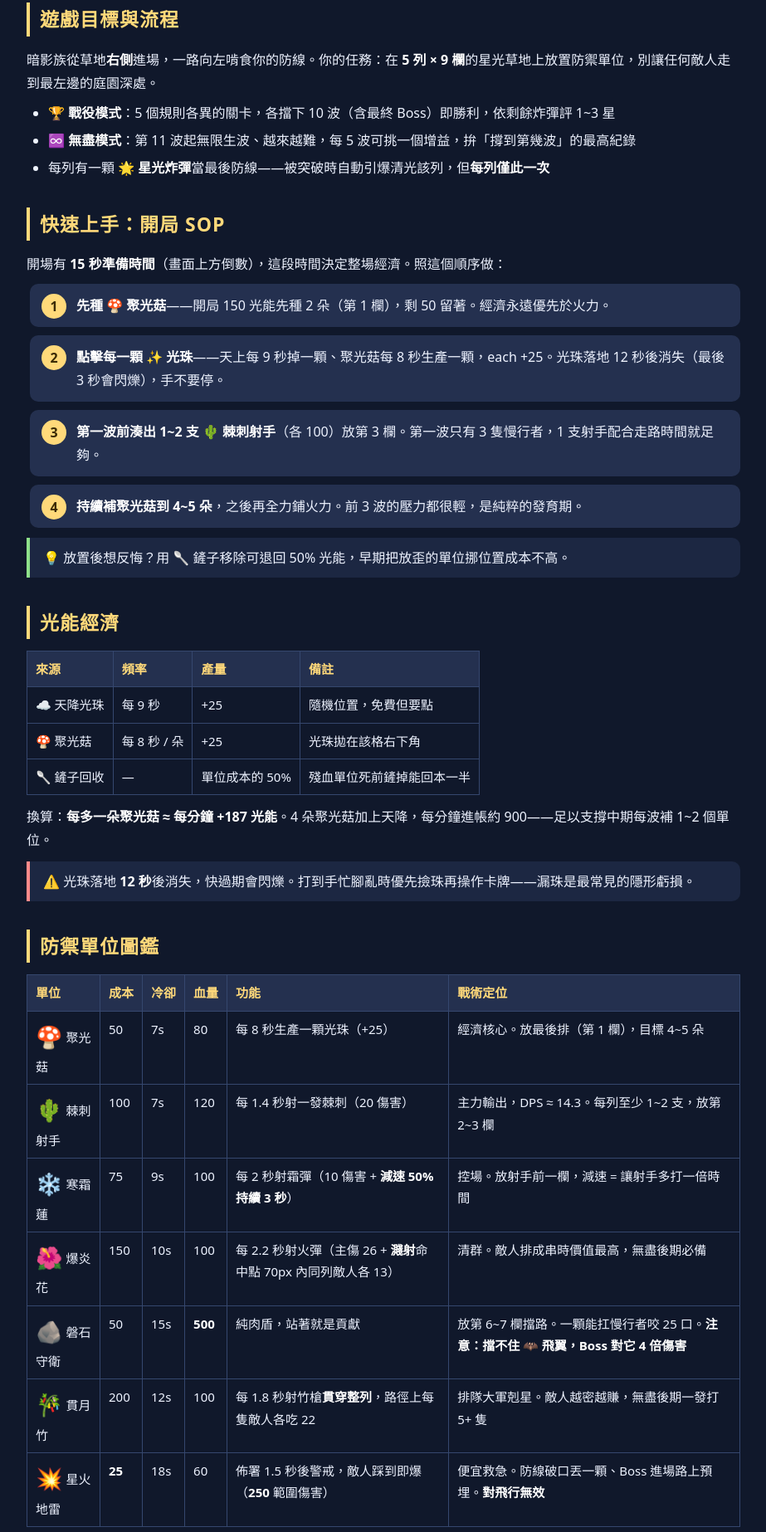
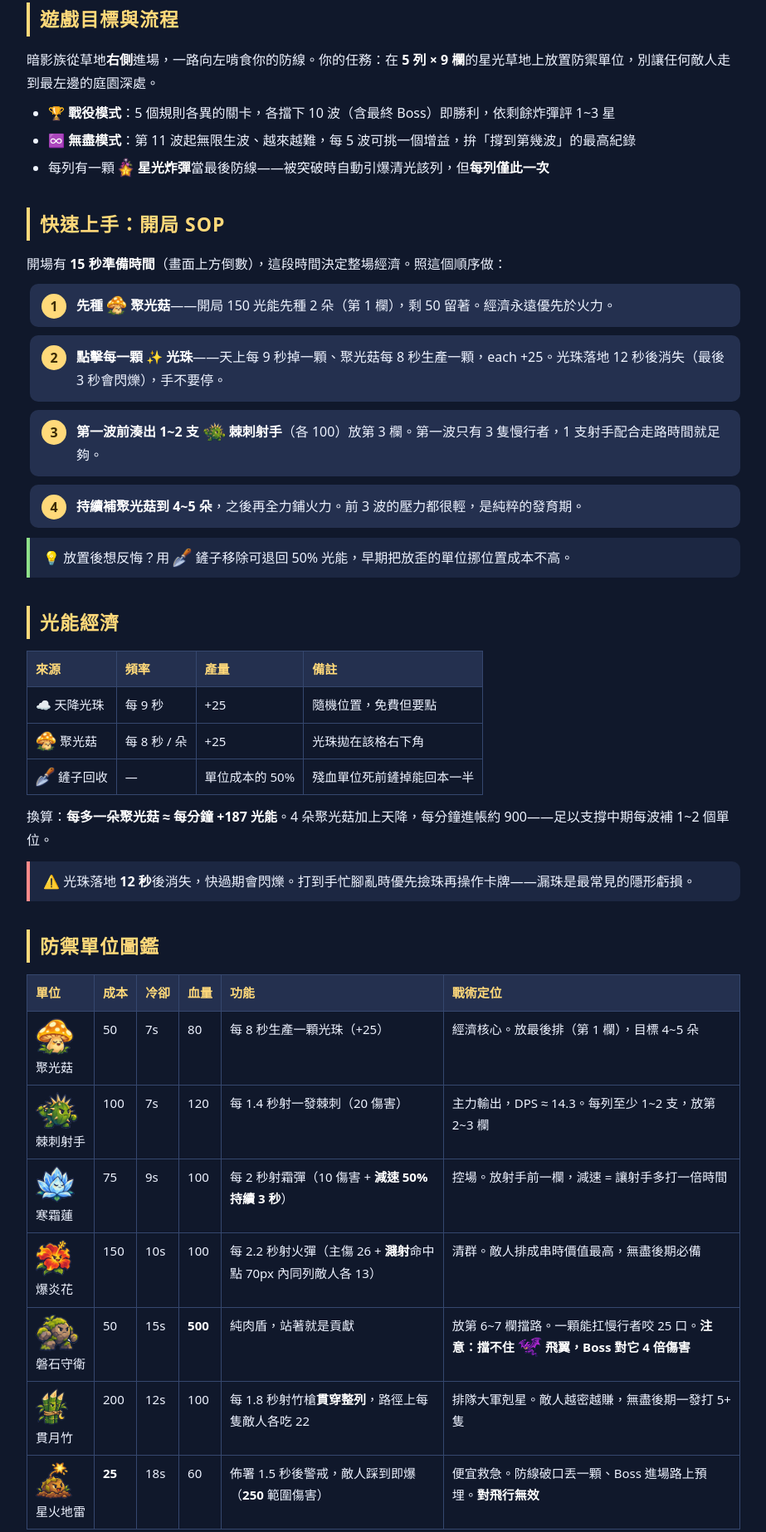
Before and after one commit to Ttingyu1123/lumen-garden, a plain HTML site: page manual.html in a window 1280 px wide. Shown: the part 603-2449 px from the top of the page at 83% size, without its empty margins (178-1101 px from the left). Drawn offline with Linux system fonts and the light colour scheme.

Commit message:
feat: 巨石改為冷藍立石，說明書與 README 換上角色圖
- rock.png 重生為無苔的符文立石，與長苔的磐石守衛區分
- manual.html：圖鑑與內文的角色 emoji 改用 img/sprites 圖檔
- README：單位/敵人表格改用角色圖，更新美術說明與檔案結構
- napkin：記錄角色圖三處使用點與巨石/守衛的對比要求

Co-Authored-By: Claude Fable 5.2 <noreply@anthropic.com>

```diff
--- a/js/config.js
+++ b/js/config.js
@@ -78,7 +78,7 @@ CONFIG.CANVAS_W = CONFIG.GRID_X * 2 + CONFIG.COLS * CONFIG.CELL_W; // 912
 CONFIG.CANVAS_H = CONFIG.GRID_Y * 2 + CONFIG.ROWS * CONFIG.CELL_H; // 528
 
 /* ------------------------------------------------------------
-   防禦單位資料表（全部原創命名 + emoji 美術）
+   防禦單位資料表（全部原創命名；角色圖在 img/sprites/，emoji 欄位是缺圖時的退路）
    type 欄位決定行為：producer / shooter / wall
    shooter 的投射物規格集中在 projectile 欄位
    ------------------------------------------------------------ */
--- a/manual.html
+++ b/manual.html
@@ -64,7 +64,9 @@
   .warn { border-left: 4px solid var(--red); background: var(--panel);
     border-radius: 0 10px 10px 0; padding: 10px 16px; margin: 12px 0; }
   .warn::before { content: "⚠️ "; }
-  .emoji-lg { font-size: 26px; vertical-align: -3px; margin-right: 4px; }
+  .sprite-lg { display: block; height: 44px; width: auto; margin-bottom: 2px; }
+  td:has(> .sprite-lg) { white-space: nowrap; }
+  .sprite-sm { height: 24px; width: auto; vertical-align: -6px; }
   footer { text-align: center; color: var(--dim); font-size: 13px; margin-top: 48px;
     border-top: 1px solid var(--line); padding-top: 20px; }
   footer a { color: var(--gold); }
@@ -105,7 +107,7 @@
   <ul>
     <li><strong>🏆 戰役模式</strong>：5 個規則各異的關卡，各擋下 10 波（含最終 Boss）即勝利，依剩餘炸彈評 1~3 星</li>
     <li><strong>♾️ 無盡模式</strong>：第 11 波起無限生波、越來越難，每 5 波可挑一個增益，拚「撐到第幾波」的最高紀錄</li>
-    <li>每列有一顆 🌟 <strong>星光炸彈</strong>當最後防線——被突破時自動引爆清光該列，但<strong>每列僅此一次</strong></li>
+    <li>每列有一顆 <img class="sprite-sm" src="img/sprites/star.png" alt=""> <strong>星光炸彈</strong>當最後防線——被突破時自動引爆清光該列，但<strong>每列僅此一次</strong></li>
   </ul>
 </section>
 
@@ -113,12 +115,12 @@
   <h2 class="sec">快速上手：開局 SOP</h2>
   <p>開場有 <strong>15 秒準備時間</strong>（畫面上方倒數），這段時間決定整場經濟。照這個順序做：</p>
   <ol class="steps big">
-    <li><strong>先種 🍄 聚光菇</strong>——開局 150 光能先種 2 朵（第 1 欄），剩 50 留著。經濟永遠優先於火力。</li>
+    <li><strong>先種 <img class="sprite-sm" src="img/sprites/unit-bloom.png" alt=""> 聚光菇</strong>——開局 150 光能先種 2 朵（第 1 欄），剩 50 留著。經濟永遠優先於火力。</li>
     <li><strong>點擊每一顆 ✨ 光珠</strong>——天上每 9 秒掉一顆、聚光菇每 8 秒生產一顆，each +25。光珠落地 12 秒後消失（最後 3 秒會閃爍），手不要停。</li>
-    <li><strong>第一波前湊出 1~2 支 🌵 棘刺射手</strong>（各 100）放第 3 欄。第一波只有 3 隻慢行者，1 支射手配合走路時間就足夠。</li>
+    <li><strong>第一波前湊出 1~2 支 <img class="sprite-sm" src="img/sprites/unit-thorn.png" alt=""> 棘刺射手</strong>（各 100）放第 3 欄。第一波只有 3 隻慢行者，1 支射手配合走路時間就足夠。</li>
     <li><strong>持續補聚光菇到 4~5 朵</strong>，之後再全力鋪火力。前 3 波的壓力都很輕，是純粹的發育期。</li>
   </ol>
-  <div class="tip">放置後想反悔？用 🥄 鏟子移除可退回 50% 光能，早期把放歪的單位挪位置成本不高。</div>
+  <div class="tip">放置後想反悔？用 <img class="sprite-sm" src="img/sprites/shovel.png" alt=""> 鏟子移除可退回 50% 光能，早期把放歪的單位挪位置成本不高。</div>
 </section>
 
 <section id="economy">
@@ -126,8 +128,8 @@
   <table>
     <tr><th>來源</th><th>頻率</th><th>產量</th><th>備註</th></tr>
     <tr><td>☁️ 天降光珠</td><td>每 9 秒</td><td>+25</td><td>隨機位置，免費但要點</td></tr>
-    <tr><td>🍄 聚光菇</td><td>每 8 秒 / 朵</td><td>+25</td><td>光珠拋在該格右下角</td></tr>
-    <tr><td>🥄 鏟子回收</td><td>—</td><td>單位成本的 50%</td><td>殘血單位死前鏟掉能回本一半</td></tr>
+    <tr><td><img class="sprite-sm" src="img/sprites/unit-bloom.png" alt=""> 聚光菇</td><td>每 8 秒 / 朵</td><td>+25</td><td>光珠拋在該格右下角</td></tr>
+    <tr><td><img class="sprite-sm" src="img/sprites/shovel.png" alt=""> 鏟子回收</td><td>—</td><td>單位成本的 50%</td><td>殘血單位死前鏟掉能回本一半</td></tr>
   </table>
   <p>換算：<strong>每多一朵聚光菇 ≈ 每分鐘 +187 光能</strong>。4 朵聚光菇加上天降，每分鐘進帳約 900——足以支撐中期每波補 1~2 個單位。</p>
   <div class="warn">光珠落地 <strong>12 秒</strong>後消失，快過期會閃爍。打到手忙腳亂時優先撿珠再操作卡牌——漏珠是最常見的隱形虧損。</div>
@@ -137,13 +139,13 @@
   <h2 class="sec">防禦單位圖鑑</h2>
   <table>
     <tr><th>單位</th><th>成本</th><th>冷卻</th><th>血量</th><th>功能</th><th>戰術定位</th></tr>
-    <tr><td><span class="emoji-lg">🍄</span>聚光菇</td><td>50</td><td>7s</td><td>80</td><td>每 8 秒生產一顆光珠（+25）</td><td>經濟核心。放最後排（第 1 欄），目標 4~5 朵</td></tr>
-    <tr><td><span class="emoji-lg">🌵</span>棘刺射手</td><td>100</td><td>7s</td><td>120</td><td>每 1.4 秒射一發棘刺（20 傷害）</td><td>主力輸出，DPS ≈ 14.3。每列至少 1~2 支，放第 2~3 欄</td></tr>
-    <tr><td><span class="emoji-lg">❄️</span>寒霜蓮</td><td>75</td><td>9s</td><td>100</td><td>每 2 秒射霜彈（10 傷害 + <strong>減速 50% 持續 3 秒</strong>）</td><td>控場。放射手前一欄，減速 = 讓射手多打一倍時間</td></tr>
-    <tr><td><span class="emoji-lg">🌺</span>爆炎花</td><td>150</td><td>10s</td><td>100</td><td>每 2.2 秒射火彈（主傷 26 + <strong>濺射</strong>命中點 70px 內同列敵人各 13）</td><td>清群。敵人排成串時價值最高，無盡後期必備</td></tr>
-    <tr><td><span class="emoji-lg">🪨</span>磐石守衛</td><td>50</td><td>15s</td><td><strong>500</strong></td><td>純肉盾，站著就是貢獻</td><td>放第 6~7 欄擋路。一顆能扛慢行者咬 25 口。<strong>注意：擋不住 🦇 飛翼，Boss 對它 4 倍傷害</strong></td></tr>
-    <tr><td><span class="emoji-lg">🎋</span>貫月竹</td><td>200</td><td>12s</td><td>100</td><td>每 1.8 秒射竹槍<strong>貫穿整列</strong>，路徑上每隻敵人各吃 22</td><td>排隊大軍剋星。敵人越密越賺，無盡後期一發打 5+ 隻</td></tr>
-    <tr><td><span class="emoji-lg">💥</span>星火地雷</td><td><strong>25</strong></td><td>18s</td><td>60</td><td>佈署 1.5 秒後警戒，敵人踩到即爆（<strong>250</strong> 範圍傷害）</td><td>便宜救急。防線破口丟一顆、Boss 進場路上預埋。<strong>對飛行無效</strong></td></tr>
+    <tr><td><img class="sprite-lg" src="img/sprites/unit-bloom.png" alt="">聚光菇</td><td>50</td><td>7s</td><td>80</td><td>每 8 秒生產一顆光珠（+25）</td><td>經濟核心。放最後排（第 1 欄），目標 4~5 朵</td></tr>
+    <tr><td><img class="sprite-lg" src="img/sprites/unit-thorn.png" alt="">棘刺射手</td><td>100</td><td>7s</td><td>120</td><td>每 1.4 秒射一發棘刺（20 傷害）</td><td>主力輸出，DPS ≈ 14.3。每列至少 1~2 支，放第 2~3 欄</td></tr>
+    <tr><td><img class="sprite-lg" src="img/sprites/unit-frost.png" alt="">寒霜蓮</td><td>75</td><td>9s</td><td>100</td><td>每 2 秒射霜彈（10 傷害 + <strong>減速 50% 持續 3 秒</strong>）</td><td>控場。放射手前一欄，減速 = 讓射手多打一倍時間</td></tr>
+    <tr><td><img class="sprite-lg" src="img/sprites/unit-blaze.png" alt="">爆炎花</td><td>150</td><td>10s</td><td>100</td><td>每 2.2 秒射火彈（主傷 26 + <strong>濺射</strong>命中點 70px 內同列敵人各 13）</td><td>清群。敵人排成串時價值最高，無盡後期必備</td></tr>
+    <tr><td><img class="sprite-lg" src="img/sprites/unit-boulder.png" alt="">磐石守衛</td><td>50</td><td>15s</td><td><strong>500</strong></td><td>純肉盾，站著就是貢獻</td><td>放第 6~7 欄擋路。一顆能扛慢行者咬 25 口。<strong>注意：擋不住 <img class="sprite-sm" src="img/sprites/enemy-flyer.png" alt=""> 飛翼，Boss 對它 4 倍傷害</strong></td></tr>
+    <tr><td><img class="sprite-lg" src="img/sprites/unit-lance.png" alt="">貫月竹</td><td>200</td><td>12s</td><td>100</td><td>每 1.8 秒射竹槍<strong>貫穿整列</strong>，路徑上每隻敵人各吃 22</td><td>排隊大軍剋星。敵人越密越賺，無盡後期一發打 5+ 隻</td></tr>
+    <tr><td><img class="sprite-lg" src="img/sprites/unit-mine.png" alt="">星火地雷</td><td><strong>25</strong></td><td>18s</td><td>60</td><td>佈署 1.5 秒後警戒，敵人踩到即爆（<strong>250</strong> 範圍傷害）</td><td>便宜救急。防線破口丟一顆、Boss 進場路上預埋。<strong>對飛行無效</strong></td></tr>
   </table>
   <div class="tip">射手只在<strong>同一列</strong>有敵人時才開火，且沒目標時不會浪費彈藥——不用擔心空轉，但也代表冷門列的射手是閒置資產，敵人壓力偏向哪列就往哪列補。</div>
 </section>
@@ -166,26 +168,26 @@
   <h2 class="sec">敵人圖鑑</h2>
   <table>
     <tr><th>敵人</th><th>血量</th><th>速度</th><th>攻擊</th><th>特性與剋制</th></tr>
-    <tr><td><span class="emoji-lg">🧟</span>暗影慢行者</td><td>200</td><td>慢</td><td>20 / 秒</td><td>大宗主力。任何射手都能處理，別為它花大錢</td></tr>
-    <tr><td><span class="emoji-lg">👺</span>暗影疾走者</td><td>130</td><td><span class="pill p-bad">快（2.6 倍）</span></td><td>20 / 秒</td><td>血少跑快，防線還沒反應就貼臉。<strong>❄️ 寒霜蓮是天敵</strong>——減速後等同慢行者</td></tr>
-    <tr><td><span class="emoji-lg">👹</span>暗影重甲兵</td><td>180 + <span class="pill p-warn">🛡️ 護甲 150</span></td><td>慢</td><td>25 / 秒</td><td>護甲先吸收全部傷害，<strong>打破前不掉血</strong>（頭上灰條是甲、綠條是血）。等效 330 血，優先集火</td></tr>
-    <tr><td><span class="emoji-lg">🦇</span>暗影飛翼</td><td>100</td><td><span class="pill p-bad">快（2 倍）</span></td><td>—</td><td><strong>飛越所有地面單位</strong>直撲防線——肉盾、地雷都攔不住，只有射手打得到。每列都要有射手，否則一隻飛翼就換掉一顆炸彈</td></tr>
-    <tr><td><span class="emoji-lg">🫠</span>暗影裂變體</td><td>160</td><td>中</td><td>15 / 秒</td><td><strong>死亡時分裂成 2 隻 👾 小裂體</strong>（60 血、速度快）。單體高傷打它虧，🌺 濺射與 🎋 貫穿是解</td></tr>
-    <tr><td><span class="emoji-lg">😈</span>暗影君王（Boss）</td><td><strong>1800</strong> + <span class="pill p-bad">🛡️ 護甲 400</span></td><td>很慢</td><td><strong>60</strong> / 1.2 秒</td><td>巨體（更早接敵、更容易被打中）。<strong>每 15 秒召喚 2 隻爪牙</strong>（有橫幅警示）；對磐石守衛<strong>4 倍碎石傷害</strong>（一口 240）——別想用肉盾耗，<strong>靠減速拖時間 + 全列火力速殺</strong></td></tr>
+    <tr><td><img class="sprite-lg" src="img/sprites/enemy-shambler.png" alt="">暗影慢行者</td><td>200</td><td>慢</td><td>20 / 秒</td><td>大宗主力。任何射手都能處理，別為它花大錢</td></tr>
+    <tr><td><img class="sprite-lg" src="img/sprites/enemy-sprinter.png" alt="">暗影疾走者</td><td>130</td><td><span class="pill p-bad">快（2.6 倍）</span></td><td>20 / 秒</td><td>血少跑快，防線還沒反應就貼臉。<strong><img class="sprite-sm" src="img/sprites/unit-frost.png" alt=""> 寒霜蓮是天敵</strong>——減速後等同慢行者</td></tr>
+    <tr><td><img class="sprite-lg" src="img/sprites/enemy-brute.png" alt="">暗影重甲兵</td><td>180 + <span class="pill p-warn">🛡️ 護甲 150</span></td><td>慢</td><td>25 / 秒</td><td>護甲先吸收全部傷害，<strong>打破前不掉血</strong>（頭上灰條是甲、綠條是血）。等效 330 血，優先集火</td></tr>
+    <tr><td><img class="sprite-lg" src="img/sprites/enemy-flyer.png" alt="">暗影飛翼</td><td>100</td><td><span class="pill p-bad">快（2 倍）</span></td><td>—</td><td><strong>飛越所有地面單位</strong>直撲防線——肉盾、地雷都攔不住，只有射手打得到。每列都要有射手，否則一隻飛翼就換掉一顆炸彈</td></tr>
+    <tr><td><img class="sprite-lg" src="img/sprites/enemy-splitter.png" alt="">暗影裂變體</td><td>160</td><td>中</td><td>15 / 秒</td><td><strong>死亡時分裂成 2 隻 <img class="sprite-sm" src="img/sprites/enemy-blobling.png" alt=""> 小裂體</strong>（60 血、速度快）。單體高傷打它虧，<img class="sprite-sm" src="img/sprites/unit-blaze.png" alt=""> 濺射與 <img class="sprite-sm" src="img/sprites/unit-lance.png" alt=""> 貫穿是解</td></tr>
+    <tr><td><img class="sprite-lg" src="img/sprites/enemy-boss.png" alt="">暗影君王（Boss）</td><td><strong>1800</strong> + <span class="pill p-bad">🛡️ 護甲 400</span></td><td>很慢</td><td><strong>60</strong> / 1.2 秒</td><td>巨體（更早接敵、更容易被打中）。<strong>每 15 秒召喚 2 隻爪牙</strong>（有橫幅警示）；對磐石守衛<strong>4 倍碎石傷害</strong>（一口 240）——別想用肉盾耗，<strong>靠減速拖時間 + 全列火力速殺</strong></td></tr>
   </table>
   <p>所有敵人的血量與護甲<strong>每波成長 6%</strong>：第 10 波的慢行者約 308 血，無盡第 20 波約 428 血。</p>
 </section>
 
 <section id="bomb-shovel">
   <h2 class="sec">星光炸彈與鏟子</h2>
-  <h3>🌟 星光炸彈（每列一次的最後防線）</h3>
+  <h3><img class="sprite-sm" src="img/sprites/star.png" alt=""> 星光炸彈（每列一次的最後防線）</h3>
   <ul>
-    <li>草地最左緣每列亮著一顆脈動的 🌟，代表該列炸彈<strong>還在</strong></li>
+    <li>草地最左緣每列亮著一顆脈動的 <img class="sprite-sm" src="img/sprites/star.png" alt=""> ，代表該列炸彈<strong>還在</strong></li>
     <li>敵人踏進最左端的瞬間<strong>自動引爆</strong>，清光該列所有敵人——不需要手動操作</li>
-    <li>引爆後該列只剩暗色 🏡，<strong>同列再被突破就直接輸</strong></li>
+    <li>引爆後該列只剩暗色 <img class="sprite-sm" src="img/sprites/house.png" alt=""> ，<strong>同列再被突破就直接輸</strong></li>
   </ul>
   <div class="warn">炸彈是保險不是戰術。刻意放敵人進來換清場只在無盡模式的絕境值得——每用掉一顆，那一列從此裸奔。</div>
-  <h3>🥄 鏟子</h3>
+  <h3><img class="sprite-sm" src="img/sprites/shovel.png" alt=""> 鏟子</h3>
   <ul>
     <li>點鏟子 → 點單位格 = 移除並退回 <strong>50% 成本</strong>（再點一次鏟子取消）</li>
     <li>用途：重排陣型、把殘血肉盾在死前回收、後期把多餘聚光菇換成火力位</li>
@@ -207,11 +209,11 @@
   <table>
     <tr><th>波次</th><th>組成</th><th>注意事項</th></tr>
     <tr><td>1~2</td><td>慢行者 3 → 5 隻</td><td>發育期。經濟優先，火力夠擋就好</td></tr>
-    <tr><td>3~4</td><td>+ 👺 疾走者混入</td><td>開始鋪 ❄️ 寒霜蓮，注意疾走者衝哪列</td></tr>
-    <tr><td>5</td><td>+ 👹 重甲兵登場（開場第一隻）</td><td>護甲要時間磨，該列火力先集中</td></tr>
-    <tr><td>6</td><td>+ 🦇 飛翼登場（2 隻）</td><td><strong>檢查每列是否都有射手</strong>——飛翼飛越肉盾直撲防線</td></tr>
-    <tr><td>7~9</td><td>+ 🫠 裂變體，混編 11 → 18 隻遞增</td><td>爆炎花 / 貫月竹處理裂變體，肉盾全面上場</td></tr>
-    <tr><td>10</td><td>22 隻大浪 + <strong>😈 暗影君王壓軸</strong>（波次中段現身，有橫幅警示）</td><td>Boss 進場列立刻補寒霜蓮 + 爆炎花，提防它召喚的爪牙</td></tr>
+    <tr><td>3~4</td><td>+ <img class="sprite-sm" src="img/sprites/enemy-sprinter.png" alt=""> 疾走者混入</td><td>開始鋪 <img class="sprite-sm" src="img/sprites/unit-frost.png" alt=""> 寒霜蓮，注意疾走者衝哪列</td></tr>
+    <tr><td>5</td><td>+ <img class="sprite-sm" src="img/sprites/enemy-brute.png" alt=""> 重甲兵登場（開場第一隻）</td><td>護甲要時間磨，該列火力先集中</td></tr>
+    <tr><td>6</td><td>+ <img class="sprite-sm" src="img/sprites/enemy-flyer.png" alt=""> 飛翼登場（2 隻）</td><td><strong>檢查每列是否都有射手</strong>——飛翼飛越肉盾直撲防線</td></tr>
+    <tr><td>7~9</td><td>+ <img class="sprite-sm" src="img/sprites/enemy-splitter.png" alt=""> 裂變體，混編 11 → 18 隻遞增</td><td>爆炎花 / 貫月竹處理裂變體，肉盾全面上場</td></tr>
+    <tr><td>10</td><td>22 隻大浪 + <strong><img class="sprite-sm" src="img/sprites/enemy-boss.png" alt=""> 暗影君王壓軸</strong>（波次中段現身，有橫幅警示）</td><td>Boss 進場列立刻補寒霜蓮 + 爆炎花，提防它召喚的爪牙</td></tr>
   </table>
   <p>波與波之間有 <strong>5 秒</strong>空檔（畫面上方倒數）——這是補卡、鏟位、升級、撿珠的黃金時間。</p>
 </section>
@@ -220,7 +222,7 @@
   <h2 class="sec">無盡模式：增益與最高紀錄</h2>
   <ul>
     <li>前 10 波與經典戰役相同，<strong>第 11 波起公式生波</strong>：數量每波 +2（上限 30）、重甲兵占比一路爬到 40%、進場間隔壓縮到 0.8 秒；<strong>第 13 波起飛翼與裂變體加入混編</strong></li>
-    <li><strong>每 5 波（15、20、25…）出一隻 😈 暗影君王</strong>，血量跟著波次成長無上限</li>
+    <li><strong>每 5 波（15、20、25…）出一隻 <img class="sprite-sm" src="img/sprites/enemy-boss.png" alt=""> 暗影君王</strong>，血量跟著波次成長無上限</li>
     <li><strong>✨ 星光祝福</strong>：每清完 5 波（5、10、15…）跳出<strong>增益三選一</strong>，效果持續整場且可疊加——射速、傷害、光珠加值、冷卻縮短、補炸彈、單位血量、減速延長、立即光能共 8 種</li>
     <li>敗北畫面顯示「本局撐到第 N 波」；<strong>最高紀錄</strong>存在瀏覽器（localStorage），破紀錄會亮 🏅</li>
   </ul>
@@ -254,10 +256,10 @@
   <h3>標準陣型（由左至右）</h3>
   <table>
     <tr><th>欄位</th><th>放什麼</th><th>理由</th></tr>
-    <tr><td>第 1~2 欄</td><td>🍄 聚光菇（後期補第二排火力）</td><td>最安全的位置留給經濟</td></tr>
-    <tr><td>第 3~4 欄</td><td>🌵 棘刺射手（每列 1~2 支）</td><td>主力輸出，射程覆蓋全列</td></tr>
-    <tr><td>第 4~5 欄</td><td>❄️ 寒霜蓮 / 🌺 爆炎花</td><td>控場與清群，站射手前面一點無妨</td></tr>
-    <tr><td>第 6~7 欄</td><td>🪨 磐石守衛</td><td>擋路換輸出時間；太靠右會讓敵人繞不到就先咬</td></tr>
+    <tr><td>第 1~2 欄</td><td><img class="sprite-sm" src="img/sprites/unit-bloom.png" alt=""> 聚光菇（後期補第二排火力）</td><td>最安全的位置留給經濟</td></tr>
+    <tr><td>第 3~4 欄</td><td><img class="sprite-sm" src="img/sprites/unit-thorn.png" alt=""> 棘刺射手（每列 1~2 支）</td><td>主力輸出，射程覆蓋全列</td></tr>
+    <tr><td>第 4~5 欄</td><td><img class="sprite-sm" src="img/sprites/unit-frost.png" alt=""> 寒霜蓮 / <img class="sprite-sm" src="img/sprites/unit-blaze.png" alt=""> 爆炎花</td><td>控場與清群，站射手前面一點無妨</td></tr>
+    <tr><td>第 6~7 欄</td><td><img class="sprite-sm" src="img/sprites/unit-boulder.png" alt=""> 磐石守衛</td><td>擋路換輸出時間；太靠右會讓敵人繞不到就先咬</td></tr>
     <tr><td>第 8~9 欄</td><td>留空</td><td>敵人進場緩衝區，讓射手多打幾輪白嫖傷害</td></tr>
   </table>
   <h3>心法</h3>
@@ -279,7 +281,7 @@
     <tr><td>放置單位</td><td>點卡牌 → 點草地格（再點一次卡牌取消選取）</td></tr>
     <tr><td><strong>升級單位</strong></td><td>沒選卡牌時直接點場上單位（懸停顯示費用；最高 Lv3）</td></tr>
     <tr><td>收集光能</td><td>直接點擊場上的 ✨ 光珠</td></tr>
-    <tr><td>移除單位</td><td>點 🥄 鏟子 → 點單位格（退總投資 50%）</td></tr>
+    <tr><td>移除單位</td><td>點 <img class="sprite-sm" src="img/sprites/shovel.png" alt=""> 鏟子 → 點單位格（退總投資 50%）</td></tr>
     <tr><td>暫停 / 繼續</td><td><kbd>P</kbd> 或右上角 ⏸ 按鈕</td></tr>
     <tr><td>音效開關</td><td>右上角 🔊 按鈕（音效為 Web Audio 即時合成）</td></tr>
     <tr><td>遊戲說明</td><td>右上角 ❓ 按鈕（開啟時自動暫停）</td></tr>
@@ -306,7 +308,7 @@
   </div>
   <div class="card">
     <h3>Q：敵人走到最左邊為什麼沒輸？</h3>
-    <p>該列的 🌟 星光炸彈自動引爆救了你，並清光該列敵人。注意左緣那顆星星消失了——<strong>同列第二次被突破就直接敗北</strong>。</p>
+    <p>該列的 <img class="sprite-sm" src="img/sprites/star.png" alt=""> 星光炸彈自動引爆救了你，並清光該列敵人。注意左緣那顆星星消失了——<strong>同列第二次被突破就直接敗北</strong>。</p>
   </div>
   <div class="card">
     <h3>Q：最高紀錄存在哪？換裝置會不見嗎？</h3>
@@ -314,7 +316,7 @@
   </div>
   <div class="card">
     <h3>Q：飛翼怎麼擋？肉盾沒用？</h3>
-    <p>🦇 飛翼<strong>飛越所有地面單位</strong>，肉盾與地雷都攔不住，只有射手的投射物打得到。牠血只有 100，一支棘刺射手 5 發就解決——重點是<strong>每列都要有射手</strong>。</p>
+    <p><img class="sprite-sm" src="img/sprites/enemy-flyer.png" alt=""> 飛翼<strong>飛越所有地面單位</strong>，肉盾與地雷都攔不住，只有射手的投射物打得到。牠血只有 100，一支棘刺射手 5 發就解決——重點是<strong>每列都要有射手</strong>。</p>
   </div>
   <div class="card">
     <h3>Q：升級和多放一個單位哪個划算？</h3>
```
Also changed, not shown: img/sprites/rock.png, 2 other files.
